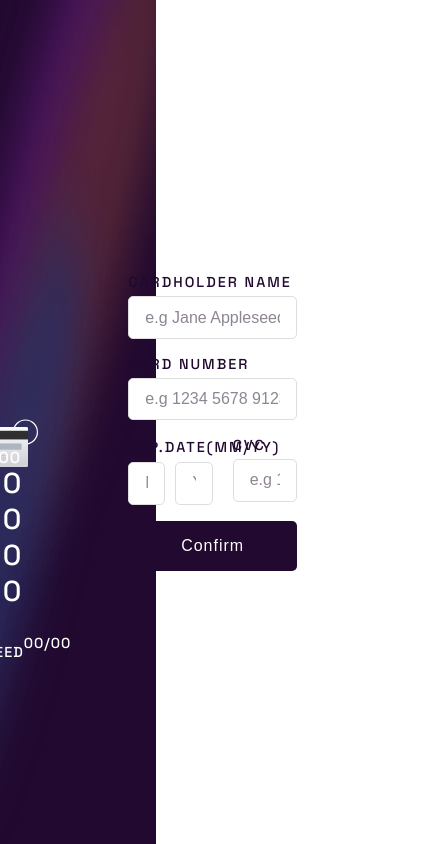
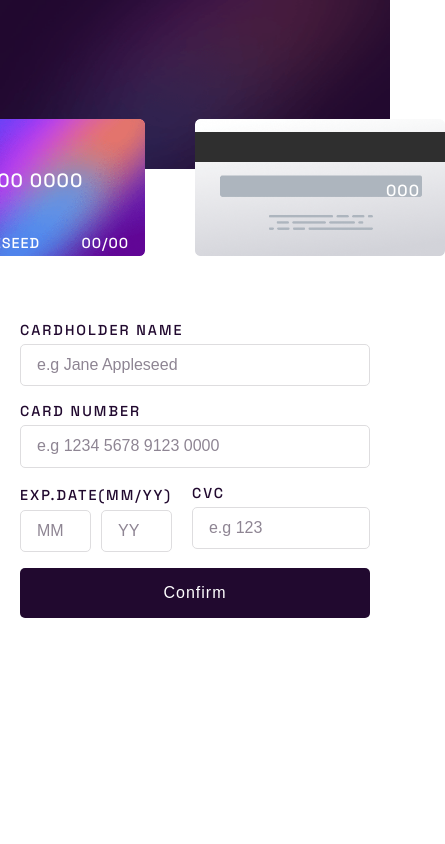
Before and after one commit to renansouza12/card-details-form, an Angular app: page / in a window 390 px wide. Shown: the whole page, 445 px wide, since content can reach past the window. Built offline with nearby package versions, Linux system fonts and the light colour scheme.

Commit message:
adding  responsive sizes

```diff
--- a/src/app/app.component.html
+++ b/src/app/app.component.html
@@ -1,5 +1,6 @@
 <div id="app">
-    <img src="../assets/img/bg-main-desktop.png" alt="bg_desktop">
+    <img src="../assets/img/bg-main-desktop.png" class="image_desktop" alt="bg desktop">
+    <img src="../assets/img/bg-main-mobile.png" class="image_mobile" alt="bg mobile">
     <div class="card_form">
         <app-details-form/>
     </div>
--- a/src/app/app.component.scss
+++ b/src/app/app.component.scss
@@ -1,12 +1,29 @@
 #app{
  display: flex;
  justify-content: space-between;
-    img{
+    .image_desktop{
         height: 100vh;
         width: 40vw;
+    }
+    .image_mobile{
+        display: none;
     }
     .card_form{
         display: grid;
         place-content: center;
     }
 }
+
+@media (max-width:768px) {
+    #app{
+        flex-direction: column;
+        .image_desktop{
+            display: none;
+        }
+        .image_mobile{
+            display: block;
+            width: 100vw;
+            height: 20vh;
+        }
+    }
+}
--- a/src/app/components/confirmation-msg/confirmation-msg.component.html
+++ b/src/app/components/confirmation-msg/confirmation-msg.component.html
@@ -2,5 +2,5 @@
     <img src="../../../assets/img/icon-complete.svg" alt="icon complete">
     <h2>Thank you!</h2>
     <p>We've added your card details</p>
-    <button (click)="btnContinue">Continue</button>
+    <button (click)="btnContinue()">Continue</button>
 </div>
--- /dev/null
+++ b/src/app/components/details-form/details-form-card.component.scss
@@ -0,0 +1,62 @@
+.cards{
+    width: 70%;
+    transform: translateX(-100px);
+    color: var(--White);
+    .card_front,.card_back{
+        img{
+            width: 100%;
+        }
+    }
+
+    .card_front{
+        margin-bottom: 10px;
+        position: relative;
+        transform: translateX(-50px);
+        .card_front_content{
+            position: absolute;
+            top: 0;
+            left: 0;
+            padding: 1.5rem;
+            width: 100%;
+            height: 100%;
+            display: flex;
+            justify-content: space-between;
+            flex-direction: column;
+            img{
+                width: 100px;
+            }
+            .card_front_info{
+                h3{
+                    letter-spacing: 3px;
+                    font-weight: 300;
+                    font-size: 1.8rem;
+                    margin-bottom: 1rem;
+                }
+                .card_front_user{
+                    display: flex;
+                    align-items: center;
+                    justify-content: space-between;
+
+                    span{
+                        text-transform: uppercase;
+                        font-size: 0.9rem;
+                        letter-spacing: 1px;
+                    }
+                }
+            }
+        }
+    }
+    .card_back{
+        position: relative;
+        .card_back_content{
+            position: absolute;
+            top: 44%;
+            right: 10%;
+
+            span{
+                letter-spacing: 1px;
+
+            }
+        }
+    }
+}
--- /dev/null
+++ b/src/app/components/details-form/details-form-card.responsive.component.scss
@@ -0,0 +1,40 @@
+@media  (max-width: 1200px) {
+    .container{
+        .cards{
+            .card_front{
+                .card_front_content{
+                    padding: 1rem;
+                    .card_front_info{
+                        h3{
+                            font-size: 1.2rem;
+                            letter-spacing: 1px;
+                        }
+                    }
+                }
+            }
+        }
+    }
+}
+
+
+@media  (max-width: 768px) {
+    .container{
+        .cards{
+            width: 500px;
+            display: flex;
+            transform: translateY(-50px);
+            .card_front{
+                .card_front_content{
+                    img{
+                        width: 50px;
+                    }
+                }
+            }
+            .card_back{
+                .card_back_content{
+                    top: 40%;
+                }
+            }
+        }
+    }
+}
--- a/src/app/components/details-form/details-form.component.html
+++ b/src/app/components/details-form/details-form.component.html
@@ -88,7 +88,7 @@
     </form>
 
     <div *ngIf="confirmationMsg" class="confirmation_message">
-        <app-confirmation-msg />
+        <app-confirmation-msg (confirmation)="btnConfirmation()"/>
     </div>
 
 </div>
--- a/src/app/components/details-form/details-form.component.scss
+++ b/src/app/components/details-form/details-form.component.scss
@@ -3,69 +3,6 @@
    display: flex;
    align-items: center;
    transform: translateX(-100px);
-
-   .cards{
-    width: 70%;
-    transform: translateX(-100px);
-    color: var(--White);
-    .card_front,.card_back{
-        img{
-            width: 100%;
-        }
-    }
-
-    .card_front{
-        margin-bottom: 10px;
-        position: relative;
-        transform: translateX(-50px);
-        .card_front_content{
-            position: absolute;
-            top: 0;
-            left: 0;
-            padding: 2rem;
-            width: 100%;
-            height: 100%;
-            display: flex;
-            justify-content: space-between;
-            flex-direction: column;
-            img{
-                width: 100px;
-            }
-            .card_front_info{
-                h3{
-                    letter-spacing: 3px;
-                    font-weight: 300;
-                    font-size: 1.8rem;
-                    margin-bottom: 1rem;
-                }
-                .card_front_user{
-                    display: flex;
-                    align-items: center;
-                    justify-content: space-between;
-
-                    span{
-                        text-transform: uppercase;
-                        font-size: 0.9rem;
-                        letter-spacing: 1px;
-                    }
-                }
-            }
-        }
-    }
-    .card_back{
-        position: relative;
-        .card_back_content{
-            position: absolute;
-            top: 44%;
-            right: 10%;
-
-            span{
-                letter-spacing: 1px;
-
-            }
-        }
-    }
-}
 
     .details_form_container{
         width:70%;
@@ -137,3 +74,10 @@
     }
 
 }
+
+@media (max-width:768px) {
+    .container{
+        flex-direction: column;
+        transform: translateX(0px);
+    }
+}
--- a/src/app/components/details-form/details-form.component.ts
+++ b/src/app/components/details-form/details-form.component.ts
@@ -5,7 +5,8 @@ import { FormBuilder, Validators } from '@angular/forms';
 @Component({
   selector: 'app-details-form',
   templateUrl: './details-form.component.html',
-  styleUrls: ['./details-form.component.scss']
+  styleUrls: ['./details-form.component.scss','details-form-card.component.scss',
+  'details-form-card.responsive.component.scss']
 })
 export class DetailsFormComponent {
   name!:string;
@@ -39,9 +40,16 @@ export class DetailsFormComponent {
     this.isSubmitted = true;
   }
 
-  messageConfirmation():void{
+  btnConfirmation():void{
     console.log('clicked');
+    this.displayForm = true;
+    this.confirmationMsg = false;
 
+    this.name = '';
+    this.cardNumber = '';
+    this.month = '';
+    this.year = '';
+    this.cvc = '';
   }
 
   cardNumberValidation(control: { value: any; }) {
```
